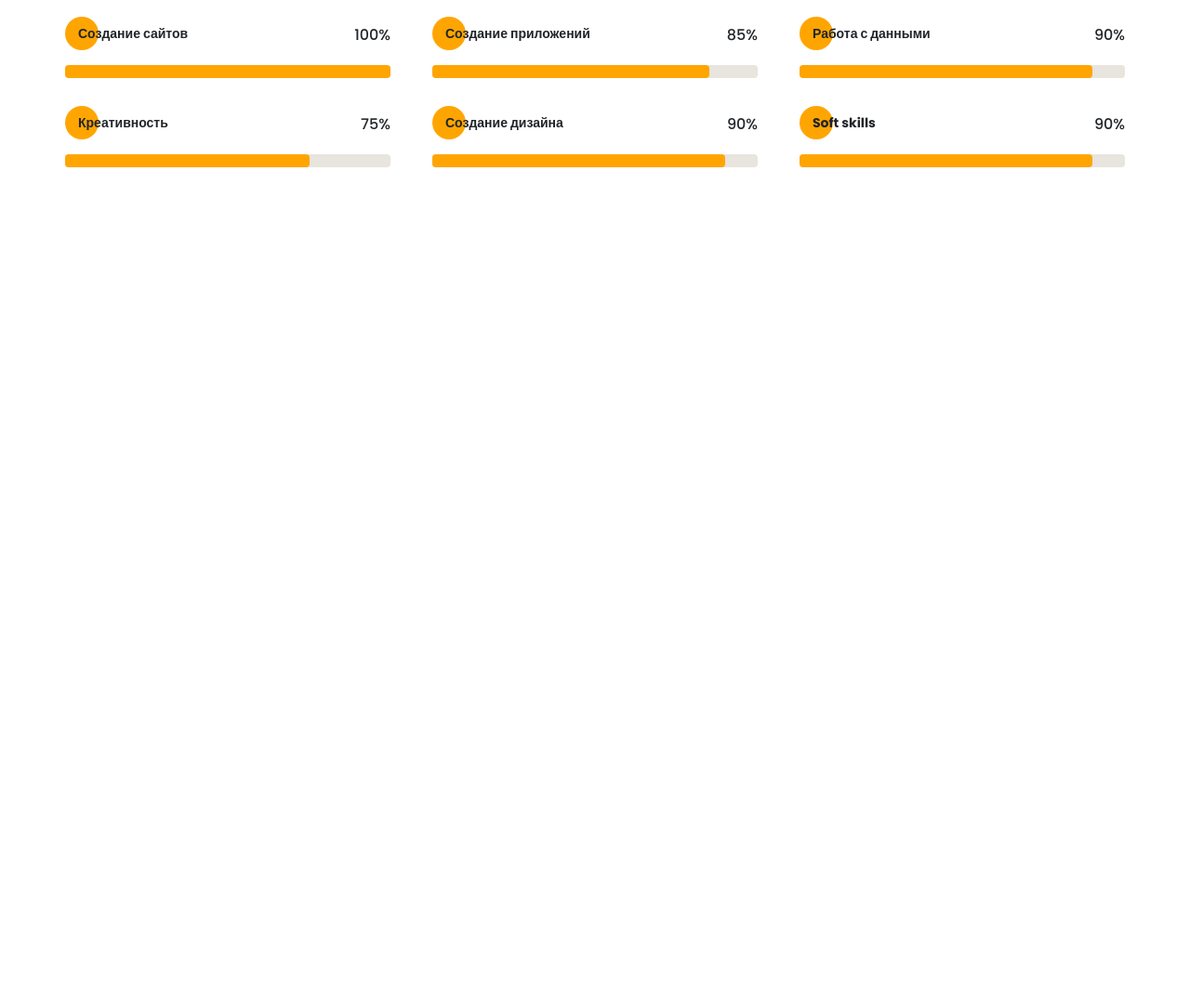
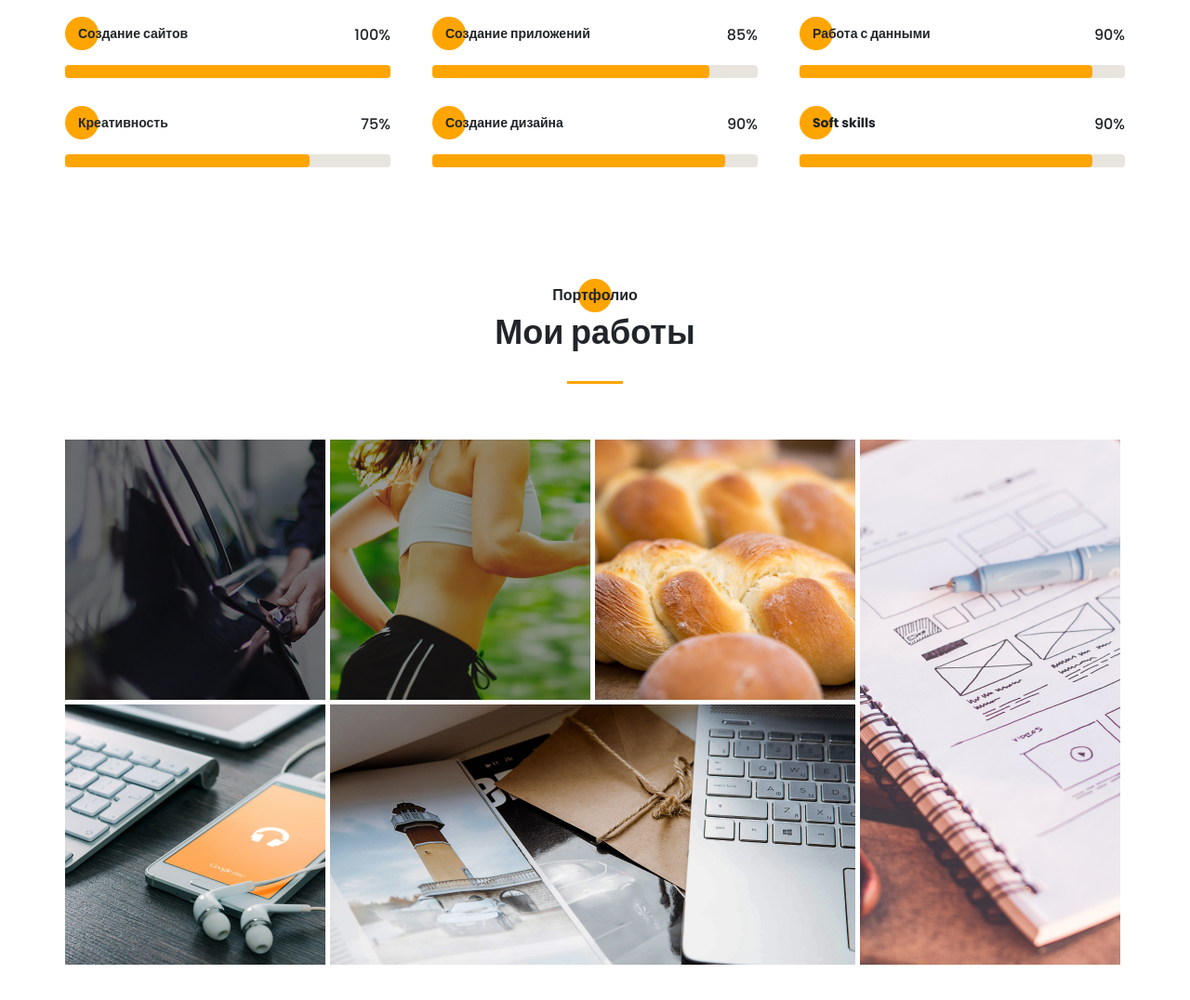
Before and after one commit to Tirsh/tirsh.github.io, a website: page src/index.html in a window 1280 px wide. Shown: the part 3169-4245 px from the top of the page at 93% size. Before the commit the page ends 3469 px from the top, so only its background shows below. Drawn offline with nearby package versions, Linux system fonts and the light colour scheme; files that its build step writes are made by us from their sources; files whose address does not match are found by name.

Commit message:
portfoliio section

```diff
--- a/src/index.html
+++ b/src/index.html
@@ -136,7 +136,7 @@
         </div>
     </section>
     <section class="resume center">
-        <h2 class="resume__title title title_fz16">Опыт</h2>
+        <h2 class="title__section-title title title_fz16">Опыт</h2>
         <div class="resume__subtitle title title_fz36">Чем я буду полезен</div>
         <div class="divider"></div>
         <div class="resume__wrapper">
@@ -209,7 +209,7 @@
         </div>
     </section>
     <section class="skills center">
-        <h2 class="skills__title title title_fz16">Навыки</h2>
+        <h2 class="title__section-title title title_fz16">Навыки</h2>
         <div class="skills__subtitle title title_fz36">Что я использую в работе</div>
         <div class="skills_divider divider"></div>
         <div class="skills__wrapper">
@@ -306,6 +306,31 @@
             </div>
         </div>
     </section>
+    <section class="portfolio center">
+        <h2 class="title__section-title title title_fz16">Портфолио</h2>
+        <div class="portfolio__subtitle title title_fz36">Мои работы</div>
+        <div class="portfolio_divider divider"></div>
+        <div class="portfolio__wrapper">
+            <a href="#" class="portfolio__item">
+                <img src="img/portfolio/uber.jpg" alt="uber">
+            </a>
+            <a href="#" class="portfolio__item">
+                <img src="img/portfolio/pulse.jpg" alt="pulse">
+            </a>
+            <a href="#" class="portfolio__item">
+                <img src="img/portfolio/bread.jpg" alt="bread">
+            </a>
+            <a href="#" class="portfolio__item vertical">
+                <img src="img/portfolio/plans.jpg" alt="plans">
+            </a>
+            <a href="#" class="portfolio__item">
+                <img src="img/portfolio/ipad.jpg" alt="ipad">
+            </a>
+            <a href="#" class="portfolio__item horizontal">
+                <img src="img/portfolio/mac.jpg" alt="mac">
+            </a>
+        </div>
+    </section>
 
 
     <script src="js/script.js"></script>
--- /dev/null
+++ b/src/sass/blocks/_portfolio.scss
@@ -0,0 +1,31 @@
+.portfolio {
+    padding-bottom: 60px;
+    &__subtitle {
+        text-align: center;
+    }
+    &__wrapper {
+        margin-top: 60px;
+        display: grid;
+        grid-template: repeat(2, 280px) / repeat(4, 280px);
+        grid-auto-rows: 280px;
+        gap: 5px;
+        .vertical {
+            grid-row: 1 / 3;
+            grid-column: 4;
+        }
+        .horizontal{
+            grid-row: 2;
+            grid-column: 2 / 4;
+        }
+    }
+    &__item {
+        transition: all 0.5s;
+        img {
+            width: 100%;
+        }
+        &:hover {
+            // transform: scale(101%);
+            filter: grayscale(50%);
+        }
+    }
+}
--- a/src/sass/blocks/_resume.scss
+++ b/src/sass/blocks/_resume.scss
@@ -1,17 +1,6 @@
 .resume {
     min-height: 685px;
     padding-bottom: 120px;
-    &__title {
-        text-align: center;
-        position: relative;
-        padding-top: 6px;
-        @include before-circles;
-        &:before {
-            left: 50%;
-            transform: translateX(-50%);
-            top: 0;
-        }
-    }
     &__subtitle {
         text-align: center;
     }
--- a/src/sass/blocks/_skills.scss
+++ b/src/sass/blocks/_skills.scss
@@ -1,19 +1,7 @@
 .skills {
     padding-bottom: 120px;
-    &__title {
-        text-align: center;
-        position: relative;
-        padding-top: 6px;
-        @include before-circles;
-        &::before {
-            left: 50%;
-            transform: translateX(-50%);
-            top: 0;
-        }
-    }
     &__subtitle {
         text-align: center;
-
     }
     &__wrapper {
         margin: 60px 10px 0;
--- a/src/sass/blocks/_title.scss
+++ b/src/sass/blocks/_title.scss
@@ -21,4 +21,15 @@
     &_fz20 {
         font-size: 20px;
     }
+    &__section-title {
+        text-align: center;
+        position: relative;
+        padding-top: 6px;
+        @include before-circles;
+        &::before {
+            left: 50%;
+            transform: translateX(-50%);
+            top: 0;
+        }
+    }
 }
--- a/src/sass/style.scss
+++ b/src/sass/style.scss
@@ -37,3 +37,4 @@ a {
 @import 'blocks/about-me';
 @import 'blocks/resume';
 @import 'blocks/skills';
+@import 'blocks/portfolio';
```
Also changed, not shown: dist/css/style.min.css, dist/index.html.
